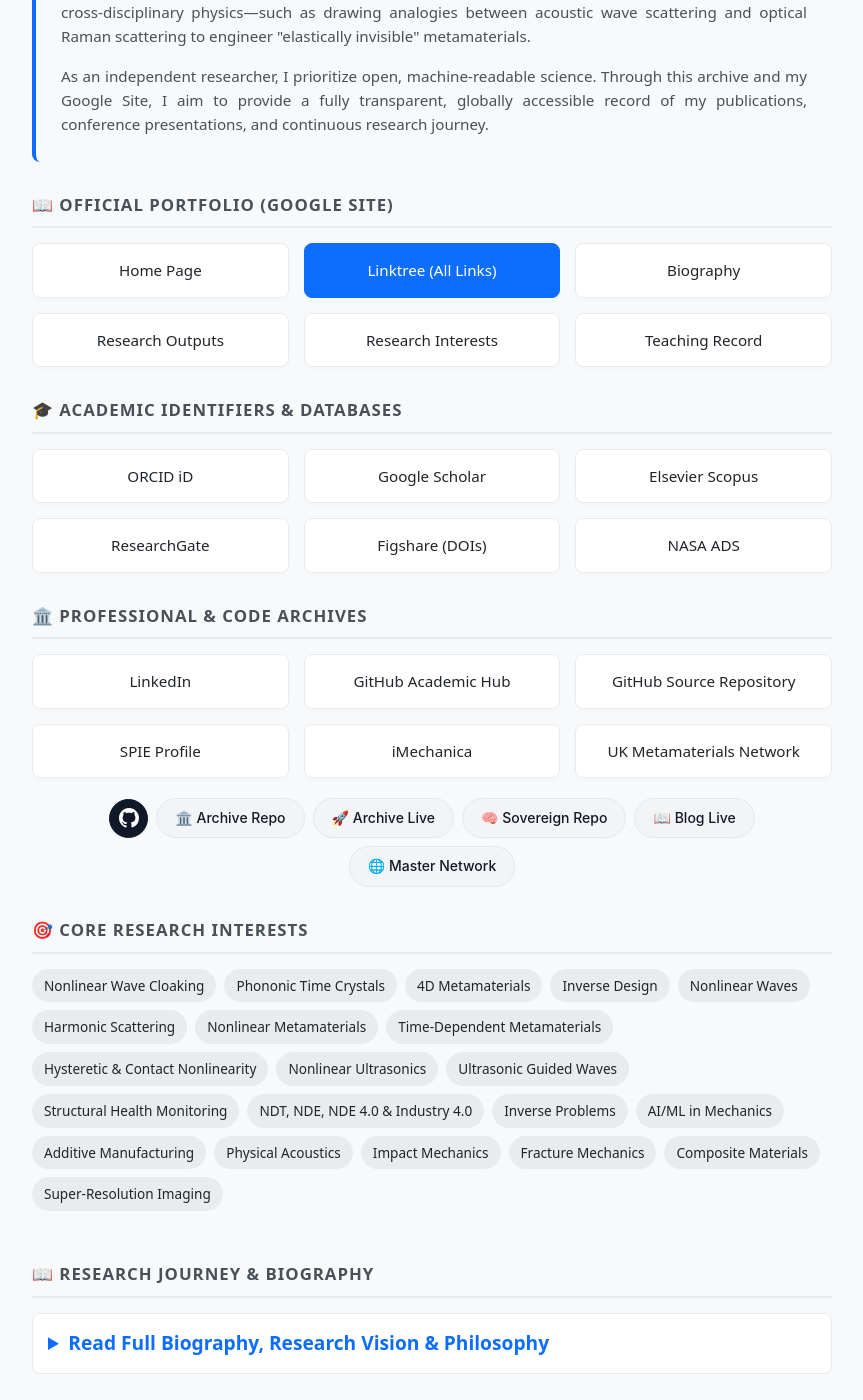
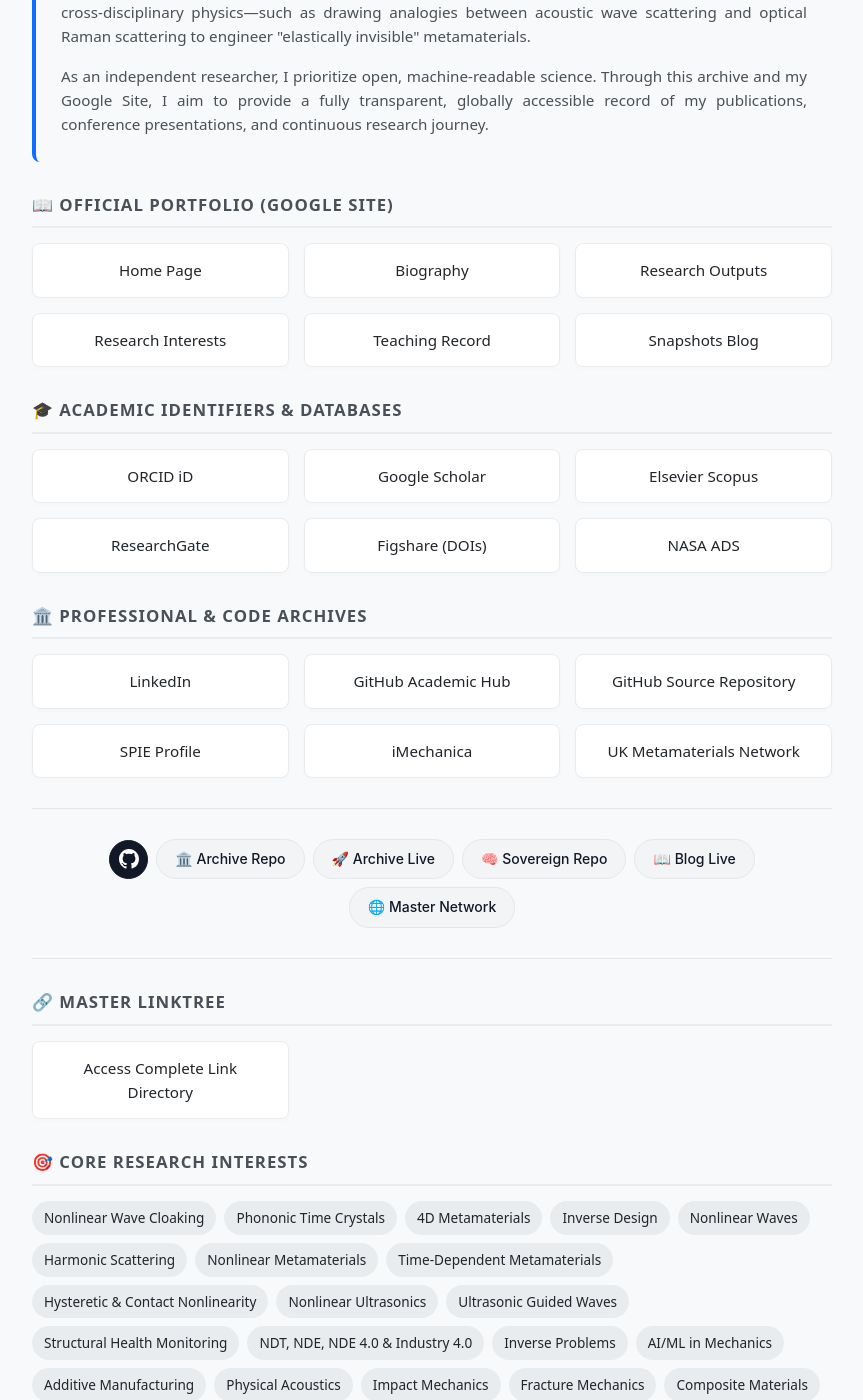
Before and after one commit to pravinkumar-ghodake/pravinkumar-ghodake-academic-archive, a Jekyll site: the page index.html, which Jekyll copies as it is, in a window 1280 px wide and 1400 px high, scrolled down 726 px. Shown: the whole window, without its empty margins (208-1071 px from the left). Built offline with Jekyll 4.4.1, drawn with Linux system fonts in a browser that asks for light colours.

Commit message:
Update index.html

```diff
--- a/index.html
+++ b/index.html
@@ -331,11 +331,11 @@
         <div class="section-title">📖 Official Portfolio (Google Site)</div>
         <div class="grid">
             <a href="https://sites.google.com/view/pravinkumarghodake/home" class="link-btn" target="_blank" rel="noopener">Home Page</a>
-            <a href="https://linktr.ee/pravinkumarghodake" class="link-btn primary" target="_blank" rel="noopener">Linktree (All Links)</a>
             <a href="https://sites.google.com/view/pravinkumarghodake/biography" class="link-btn" target="_blank" rel="noopener noreferrer">Biography</a>
             <a href="https://sites.google.com/view/pravinkumarghodake/research" class="link-btn" target="_blank" rel="noopener noreferrer">Research Outputs</a>
             <a href="https://sites.google.com/view/pravinkumarghodake/research-interests" class="link-btn" target="_blank" rel="noopener noreferrer">Research Interests</a>
             <a href="https://sites.google.com/view/pravinkumarghodake/teaching" class="link-btn" target="_blank" rel="noopener noreferrer">Teaching Record</a>
+            <a href="https://sites.google.com/view/pravinkumarghodake/snapshots" class="link-btn" target="_blank" rel="noopener noreferrer">Snapshots Blog</a>
         </div>
 
         <!-- Academic Databases -->
@@ -360,7 +360,7 @@
             <a href="https://imechanica.org/user/10007432" class="link-btn" target="_blank" rel="noopener noreferrer">iMechanica</a>
             <a href="https://metamaterials.network/user/pravinkumar-ghodake/" class="link-btn" target="_blank" rel="noopener noreferrer">UK Metamaterials Network</a>
         </div>
-
+        <hr style="border: 0; border-top: 1px solid #e5e7eb; margin: 30px 0;">
 
 
         <!-- GitHub Icon Strip -->
@@ -384,6 +384,15 @@
                 <a href="https://github.com/pravinkumar-ghodake/pravinkumar-ghodake-academic-archive/blob/main/LINK-NETWORK.md" target="_blank" style="text-decoration: none; background-color: #f3f4f6; color: #111827; padding: 8px 18px; border-radius: 20px; font-size: 14px; font-weight: 500; border: 1px solid #e5e7eb; transition: all 0.2s; margin: 0; display: inline-block;">🌐 Master Network</a>
 
             </div>
+        </div>
+
+        <!-- DIVIDER LINE -->
+        <hr style="border: 0; border-top: 1px solid #e5e7eb; margin: 30px 0;">
+
+        <!-- New Section: Linktree -->
+        <div class="section-title">🔗 Master Linktree</div>
+        <div class="grid">
+            <a href="https://linktr.ee/pravinkumarghodake" class="link-btn" target="_blank" rel="noopener">Access Complete Link Directory</a>
         </div>
 
 
```
